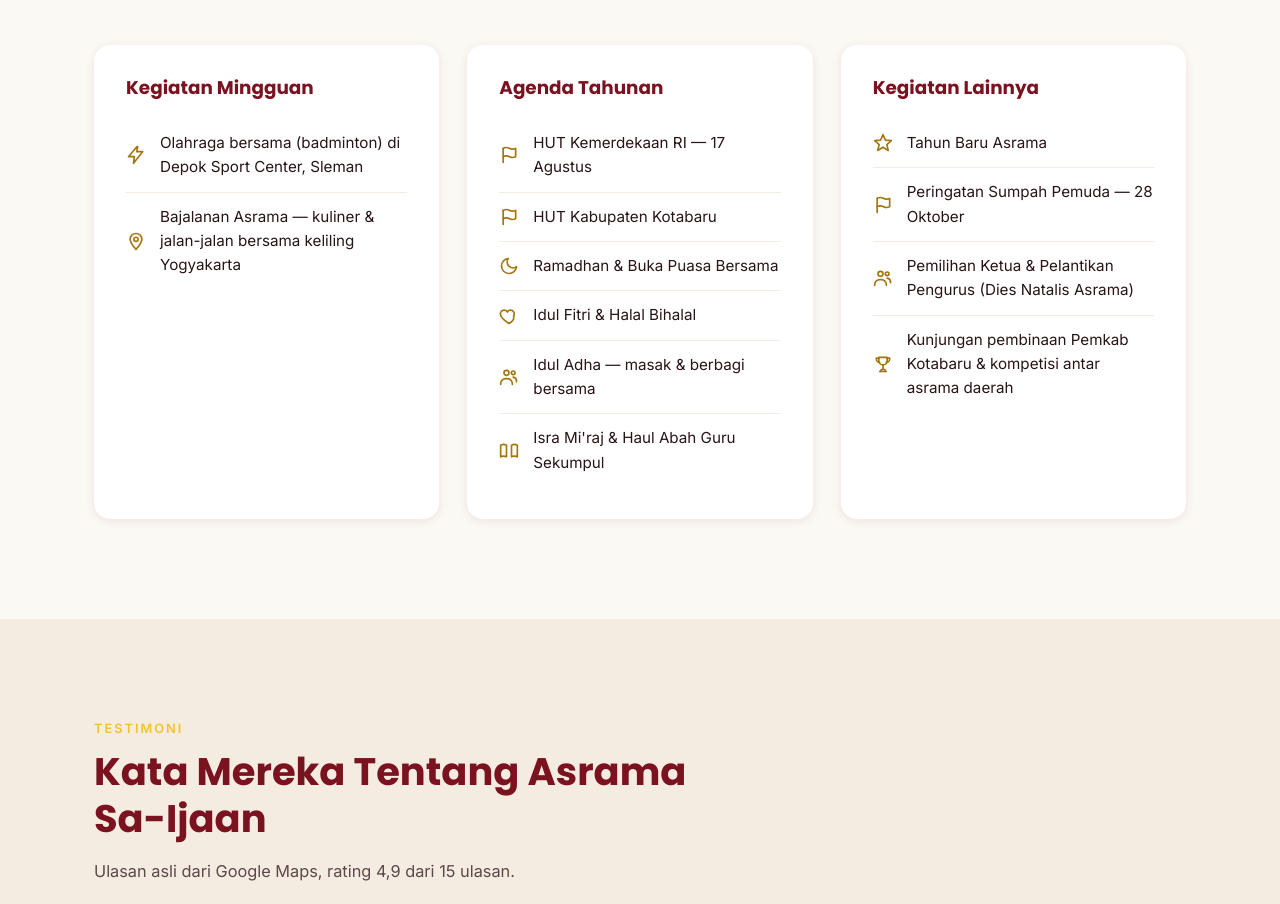
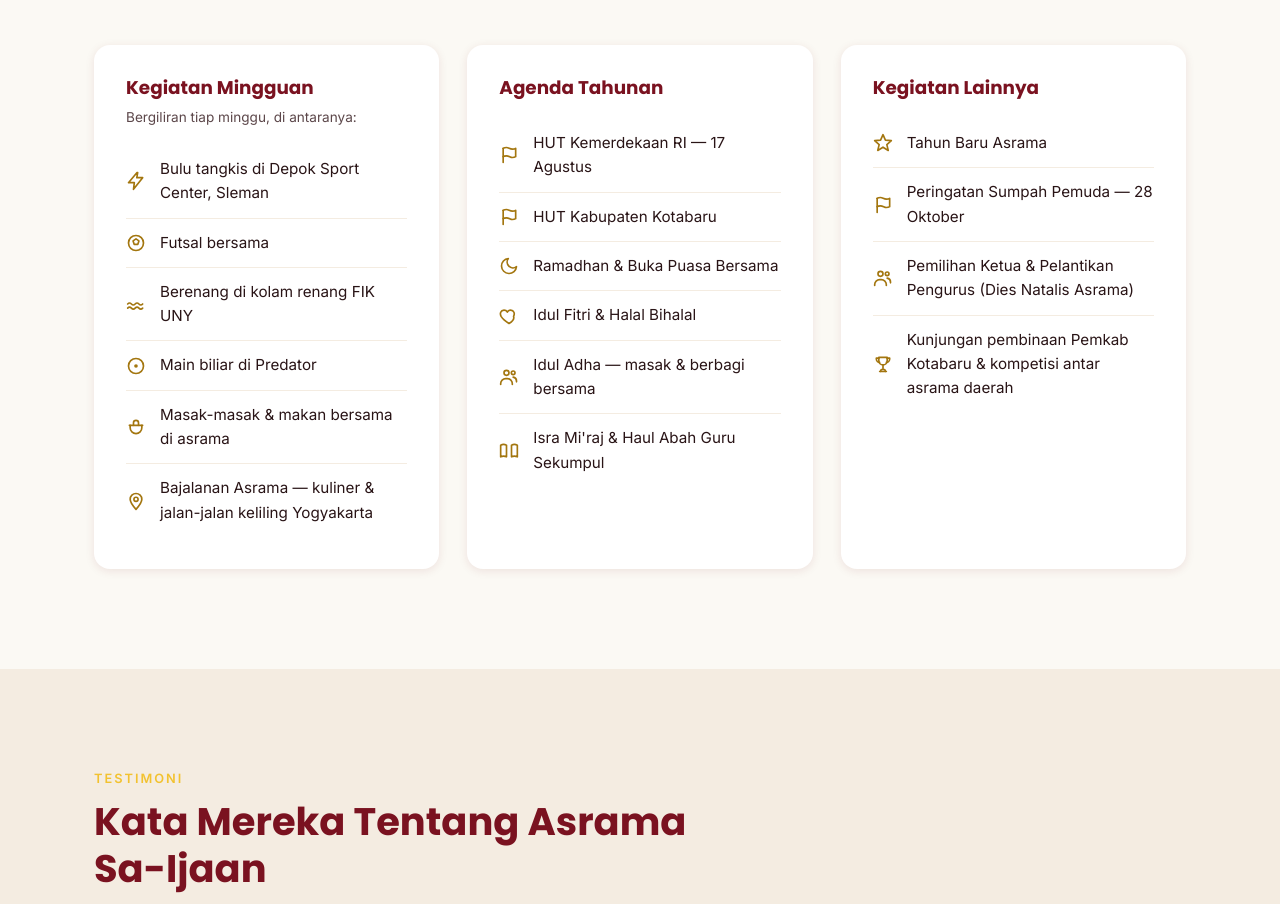
Before and after one commit to Emzyjeppp/asrama-sa-ijaan, a plain HTML site: page index.html in a window 1280 px wide. Shown: the part 2885-3789 px from the top of the page. Drawn offline with Linux system fonts and the light colour scheme.

Commit message:
Lengkapi daftar kegiatan mingguan asrama
Tambahkan futsal, berenang di FIK UNY, biliar di Predator, dan
masak-masak bersama sebagai kegiatan mingguan yang bergiliran dengan
bulu tangkis dan Bajalanan Asrama.

```diff
--- a/css/style.css
+++ b/css/style.css
@@ -530,6 +530,13 @@ a:focus-visible, button:focus-visible, input:focus-visible, textarea:focus-visib
   margin-bottom: 20px;
 }
 
+.activity-note {
+  margin-top: -12px;
+  margin-bottom: 16px;
+  font-size: 0.85rem;
+  color: var(--color-text-muted);
+}
+
 .extra-list li {
   display: flex;
   align-items: center;
--- a/index.html
+++ b/index.html
@@ -186,9 +186,14 @@
     <div class="about-grid">
       <div class="schedule-card">
         <h3>Kegiatan Mingguan</h3>
+        <p class="activity-note">Bergiliran tiap minggu, di antaranya:</p>
         <ul class="extra-list">
-          <li><span class="extra-icon" aria-hidden="true"><svg viewBox="0 0 24 24" fill="none" stroke="currentColor" stroke-width="2" stroke-linecap="round" stroke-linejoin="round"><path d="M13 2 3 14h7l-1 8 11-14h-7l1-6Z"/></svg></span> Olahraga bersama (badminton) di Depok Sport Center, Sleman</li>
-          <li><span class="extra-icon" aria-hidden="true"><svg viewBox="0 0 24 24" fill="none" stroke="currentColor" stroke-width="2" stroke-linecap="round" stroke-linejoin="round"><path d="M12 22s7-7.58 7-12a7 7 0 1 0-14 0c0 4.42 7 12 7 12Z"/><circle cx="12" cy="10" r="2.5"/></svg></span> Bajalanan Asrama — kuliner &amp; jalan-jalan bersama keliling Yogyakarta</li>
+          <li><span class="extra-icon" aria-hidden="true"><svg viewBox="0 0 24 24" fill="none" stroke="currentColor" stroke-width="2" stroke-linecap="round" stroke-linejoin="round"><path d="M13 2 3 14h7l-1 8 11-14h-7l1-6Z"/></svg></span> Bulu tangkis di Depok Sport Center, Sleman</li>
+          <li><span class="extra-icon" aria-hidden="true"><svg viewBox="0 0 24 24" fill="none" stroke="currentColor" stroke-width="2" stroke-linecap="round" stroke-linejoin="round"><circle cx="12" cy="12" r="9"/><path d="M12 7l3.5 2.5-1.3 4.1h-4.4L8.5 9.5Z"/></svg></span> Futsal bersama</li>
+          <li><span class="extra-icon" aria-hidden="true"><svg viewBox="0 0 24 24" fill="none" stroke="currentColor" stroke-width="2" stroke-linecap="round" stroke-linejoin="round"><path d="M2 17c1.5-1.6 3-1.6 4.5 0s3 1.6 4.5 0 3-1.6 4.5 0 3 1.6 4.5 0"/><path d="M2 12c1.5-1.6 3-1.6 4.5 0s3 1.6 4.5 0 3-1.6 4.5 0 3 1.6 4.5 0"/></svg></span> Berenang di kolam renang FIK UNY</li>
+          <li><span class="extra-icon" aria-hidden="true"><svg viewBox="0 0 24 24" fill="none" stroke="currentColor" stroke-width="2" stroke-linecap="round" stroke-linejoin="round"><circle cx="12" cy="12" r="9"/><circle cx="12" cy="12" r="2.2" fill="currentColor" stroke="none"/></svg></span> Main biliar di Predator</li>
+          <li><span class="extra-icon" aria-hidden="true"><svg viewBox="0 0 24 24" fill="none" stroke="currentColor" stroke-width="2" stroke-linecap="round" stroke-linejoin="round"><path d="M4 10h16"/><path d="M5 10v3a7 7 0 0 0 14 0v-3"/><path d="M9 10V7a3 3 0 0 1 6 0v3"/></svg></span> Masak-masak &amp; makan bersama di asrama</li>
+          <li><span class="extra-icon" aria-hidden="true"><svg viewBox="0 0 24 24" fill="none" stroke="currentColor" stroke-width="2" stroke-linecap="round" stroke-linejoin="round"><path d="M12 22s7-7.58 7-12a7 7 0 1 0-14 0c0 4.42 7 12 7 12Z"/><circle cx="12" cy="10" r="2.5"/></svg></span> Bajalanan Asrama — kuliner &amp; jalan-jalan keliling Yogyakarta</li>
         </ul>
       </div>
 
```
